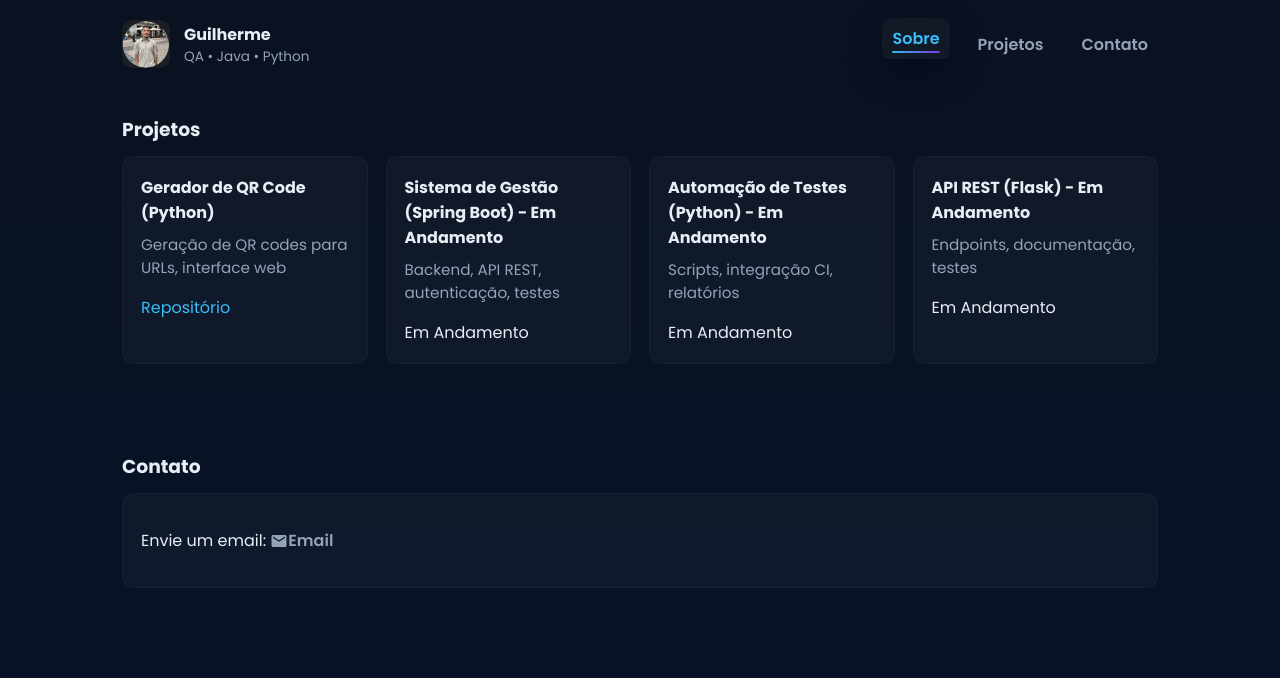
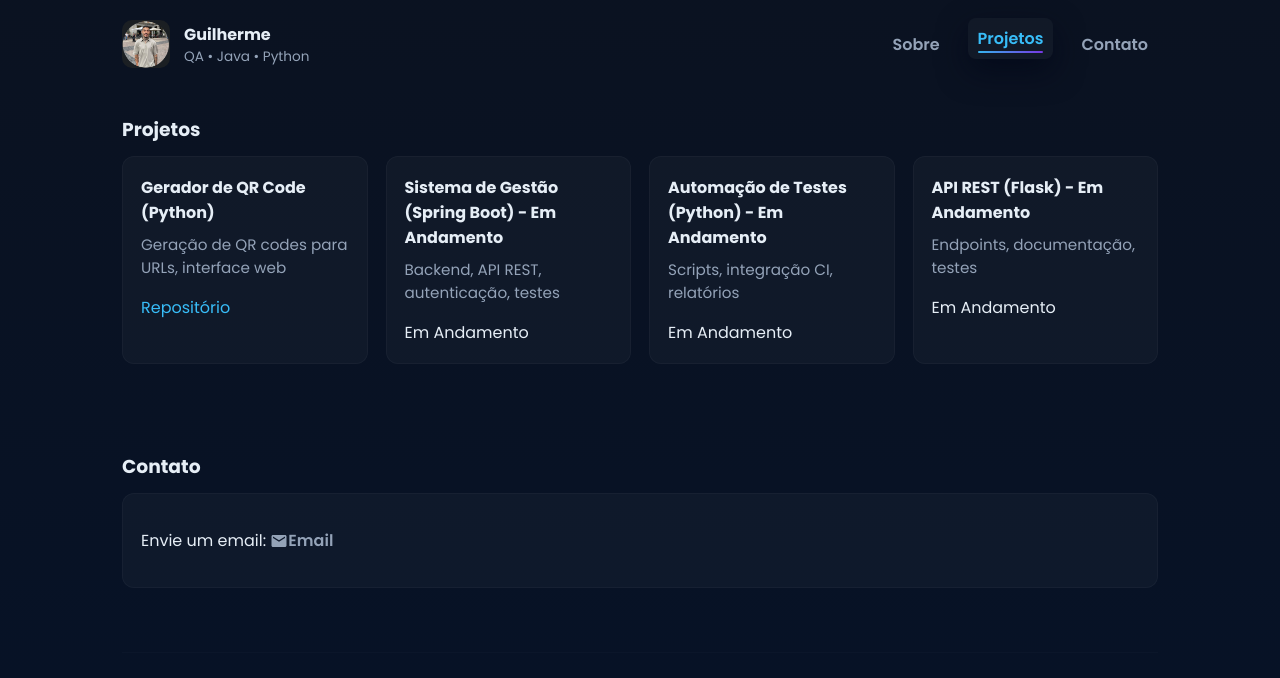
Before and after one commit to guilhermeosilvaa/Portif-lio-Gui, a plain HTML site: page Portifolio-Gui/Portifolio-Guilherme.html in a window 1280 px wide. Both pictures are taken after a click on the link "Projetos". Shown: the part 3319-3997 px from the top of the page. Drawn offline with Linux system fonts and the light colour scheme.

Commit message:
Portifolio Gui

```diff
--- a/Portifolio-Gui/Portifolio-Guilherme.html
+++ b/Portifolio-Gui/Portifolio-Guilherme.html
@@ -54,8 +54,8 @@
     .hero h2{font-size:2.1rem;margin:0 0 12px}
     .hero p{color:var(--muted);line-height:1.6}
     .cta{margin-top:18px;display:flex;gap:12px}
-    .btn{background:var(--accent);color:#00121a;padding:10px 16px;border-radius:10px;font-weight:700;position:relative;overflow:hidden}
-    .btn::before{content:'';position:absolute;top:0;left:-100%;width:100%;height:100%;background:linear-gradient(90deg,transparent,var(--accent),transparent);transition:left 0.5s}
+    .btn{background:linear-gradient(135deg,var(--accent),#7c3aed);color:#ffffff;border:none;padding:10px 16px;border-radius:10px;font-weight:700;position:relative;overflow:hidden}
+    .btn::before{content:'';position:absolute;top:0;left:-100%;width:100%;height:100%;background:linear-gradient(90deg,transparent,rgba(255,255,255,0.4),transparent);transition:left 0.5s}
     .btn:hover::before{left:100%}
     .btn.secondary{background:linear-gradient(135deg,var(--accent),#7c3aed);color:#ffffff;border:none;position:relative;overflow:hidden}
     .btn.secondary::before{content:'';position:absolute;top:0;left:-100%;width:100%;height:100%;background:linear-gradient(90deg,transparent,rgba(255,255,255,0.4),transparent);transition:left 0.5s}
@@ -293,7 +293,13 @@
           if(href.startsWith('#')){
             e.preventDefault();
             const el=document.querySelector(href);
-            if(el) el.scrollIntoView({behavior:'smooth',block:'start'});
+            if(el) {
+              el.scrollIntoView({behavior:'smooth',block:'start'});
+              // Set active class immediately
+              const navLinks = document.querySelectorAll('nav a');
+              navLinks.forEach(link=>link.classList.remove('active'));
+              a.classList.add('active');
+            }
           }
         });
       });
```
